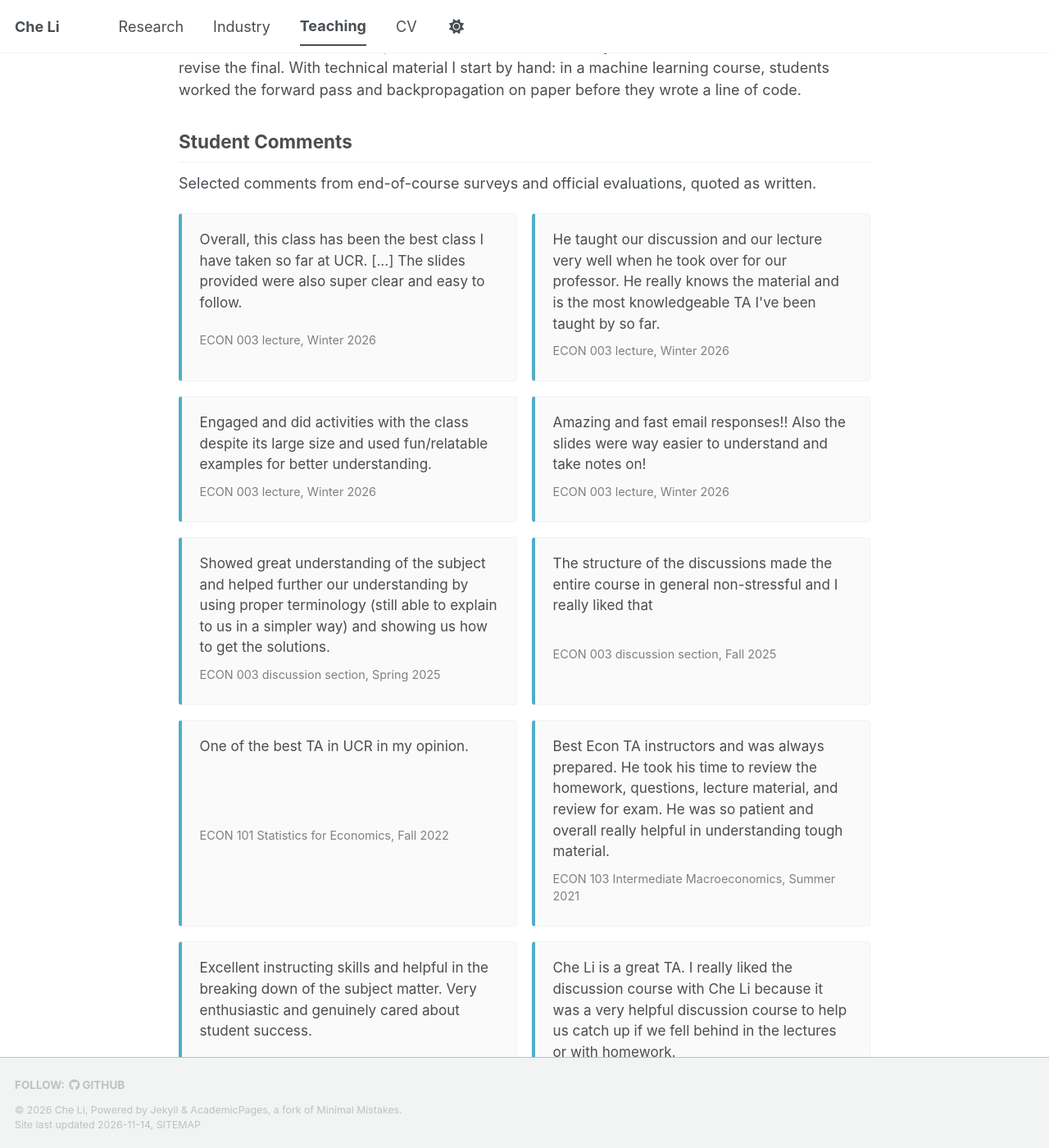
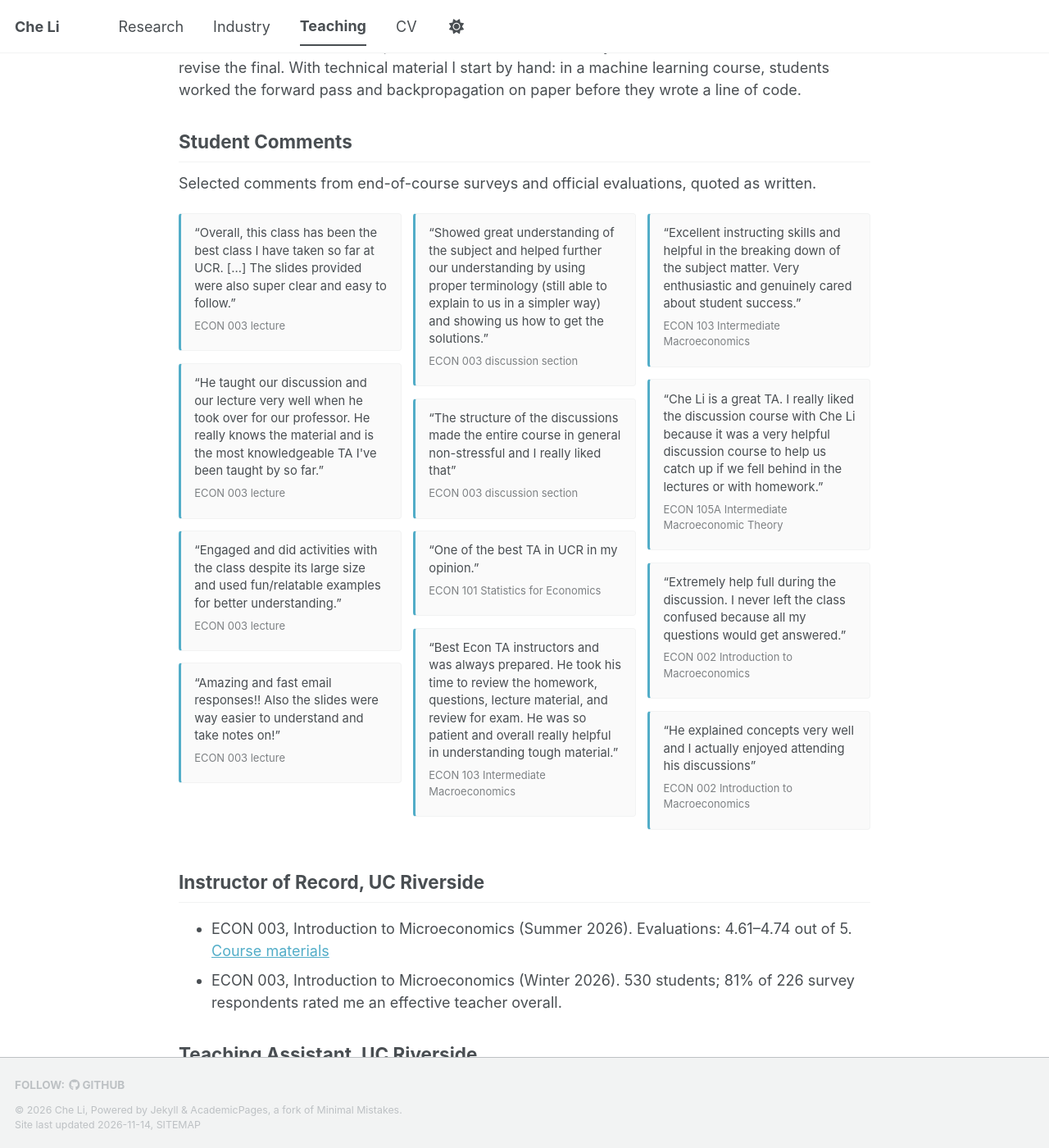
Before and after one commit to liche0907/Personal-Website, a Jekyll site: the page built from _pages/teaching.md, in a window 1280 px wide and 1400 px high, scrolled down 769 px. Shown: the whole window at 82% size. Built offline with Jekyll 4.4.1, drawn with Linux system fonts in a browser that asks for light colours; a script bundle is joined from its source files by our own code; a style sheet for code colours, icons or effects is not loaded; some of the changed text lies outside the part shown.

Commit message:
Student comment cards: denser three-column layout, quotation marks, terms hidden

```diff
--- a/_pages/teaching.md
+++ b/_pages/teaching.md
@@ -31,51 +31,51 @@ Selected comments from end-of-course surveys and official evaluations, quoted as
 <div class="quote-cards">
 <figure class="quote-card">
 <blockquote>Overall, this class has been the best class I have taken so far at UCR. [...] The slides provided were also super clear and easy to follow.</blockquote>
-<figcaption>ECON 003 lecture, Winter 2026</figcaption>
+<figcaption>ECON 003 lecture<span class="quote-term">, Winter 2026</span></figcaption>
 </figure>
 <figure class="quote-card">
 <blockquote>He taught our discussion and our lecture very well when he took over for our professor. He really knows the material and is the most knowledgeable TA I've been taught by so far.</blockquote>
-<figcaption>ECON 003 lecture, Winter 2026</figcaption>
+<figcaption>ECON 003 lecture<span class="quote-term">, Winter 2026</span></figcaption>
 </figure>
 <figure class="quote-card">
 <blockquote>Engaged and did activities with the class despite its large size and used fun/relatable examples for better understanding.</blockquote>
-<figcaption>ECON 003 lecture, Winter 2026</figcaption>
+<figcaption>ECON 003 lecture<span class="quote-term">, Winter 2026</span></figcaption>
 </figure>
 <figure class="quote-card">
 <blockquote>Amazing and fast email responses!! Also the slides were way easier to understand and take notes on!</blockquote>
-<figcaption>ECON 003 lecture, Winter 2026</figcaption>
+<figcaption>ECON 003 lecture<span class="quote-term">, Winter 2026</span></figcaption>
 </figure>
 <figure class="quote-card">
 <blockquote>Showed great understanding of the subject and helped further our understanding by using proper terminology (still able to explain to us in a simpler way) and showing us how to get the solutions.</blockquote>
-<figcaption>ECON 003 discussion section, Spring 2025</figcaption>
+<figcaption>ECON 003 discussion section<span class="quote-term">, Spring 2025</span></figcaption>
 </figure>
 <figure class="quote-card">
 <blockquote>The structure of the discussions made the entire course in general non-stressful and I really liked that</blockquote>
-<figcaption>ECON 003 discussion section, Fall 2025</figcaption>
+<figcaption>ECON 003 discussion section<span class="quote-term">, Fall 2025</span></figcaption>
 </figure>
 <figure class="quote-card">
 <blockquote>One of the best TA in UCR in my opinion.</blockquote>
-<figcaption>ECON 101 Statistics for Economics, Fall 2022</figcaption>
+<figcaption>ECON 101 Statistics for Economics<span class="quote-term">, Fall 2022</span></figcaption>
 </figure>
 <figure class="quote-card">
 <blockquote>Best Econ TA instructors and was always prepared. He took his time to review the homework, questions, lecture material, and review for exam. He was so patient and overall really helpful in understanding tough material.</blockquote>
-<figcaption>ECON 103 Intermediate Macroeconomics, Summer 2021</figcaption>
+<figcaption>ECON 103 Intermediate Macroeconomics<span class="quote-term">, Summer 2021</span></figcaption>
 </figure>
 <figure class="quote-card">
 <blockquote>Excellent instructing skills and helpful in the breaking down of the subject matter. Very enthusiastic and genuinely cared about student success.</blockquote>
-<figcaption>ECON 103 Intermediate Macroeconomics, Fall 2020</figcaption>
+<figcaption>ECON 103 Intermediate Macroeconomics<span class="quote-term">, Fall 2020</span></figcaption>
 </figure>
 <figure class="quote-card">
 <blockquote>Che Li is a great TA. I really liked the discussion course with Che Li because it was a very helpful discussion course to help us catch up if we fell behind in the lectures or with homework.</blockquote>
-<figcaption>ECON 105A Intermediate Macroeconomic Theory, Fall 2021</figcaption>
+<figcaption>ECON 105A Intermediate Macroeconomic Theory<span class="quote-term">, Fall 2021</span></figcaption>
 </figure>
 <figure class="quote-card">
 <blockquote>Extremely help full during the discussion. I never left the class confused because all my questions would get answered.</blockquote>
-<figcaption>ECON 002 Introduction to Macroeconomics, Winter 2021</figcaption>
+<figcaption>ECON 002 Introduction to Macroeconomics<span class="quote-term">, Winter 2021</span></figcaption>
 </figure>
 <figure class="quote-card">
 <blockquote>He explained concepts very well and I actually enjoyed attending his discussions</blockquote>
-<figcaption>ECON 002 Introduction to Macroeconomics, Spring 2021</figcaption>
+<figcaption>ECON 002 Introduction to Macroeconomics<span class="quote-term">, Spring 2021</span></figcaption>
 </figure>
 </div>
 
--- a/_sass/layout/_custom.scss
+++ b/_sass/layout/_custom.scss
@@ -53,17 +53,19 @@
 
 /* Teaching page: student comment cards */
 .quote-cards {
-  display: grid;
-  grid-template-columns: repeat(2, 1fr);
-  gap: 1em;
+  column-count: 3;
+  column-gap: 0.8em;
   margin: 1em 0 1.5em;
 }
 
 .quote-card {
-  margin: 0;
-  padding: 1em 1.2em;
+  display: inline-block;
+  width: 100%;
+  break-inside: avoid;
+  margin: 0 0 0.8em;
+  padding: 0.75em 0.9em;
   border: 1px solid var(--global-border-color);
-  border-left: 4px solid var(--global-link-color);
+  border-left: 3px solid var(--global-link-color);
   border-radius: 4px;
   background: var(--global-code-background-color);
 }
@@ -73,21 +75,40 @@
   padding: 0;
   border: 0;
   font-style: normal;
-  font-size: 0.95em;
-  line-height: 1.5;
+  font-size: 0.82em;
+  line-height: 1.45;
   color: var(--global-text-color);
 }
 
+.quote-card blockquote::before {
+  content: "\201C";
+}
+
+.quote-card blockquote::after {
+  content: "\201D";
+}
+
 .quote-card figcaption {
-  margin-top: 0.7em;
+  margin-top: 0.5em;
   font-family: inherit;
-  font-size: 0.8em;
+  font-size: 0.72em;
   color: var(--global-text-color);
   opacity: 0.7;
 }
 
-@media (max-width: 700px) {
+/* Terms are kept in the page source but not shown. Delete this rule to show them. */
+.quote-card .quote-term {
+  display: none;
+}
+
+@media (max-width: 800px) {
   .quote-cards {
-    grid-template-columns: 1fr;
+    column-count: 2;
   }
 }
+
+@media (max-width: 520px) {
+  .quote-cards {
+    column-count: 1;
+  }
+}
```
